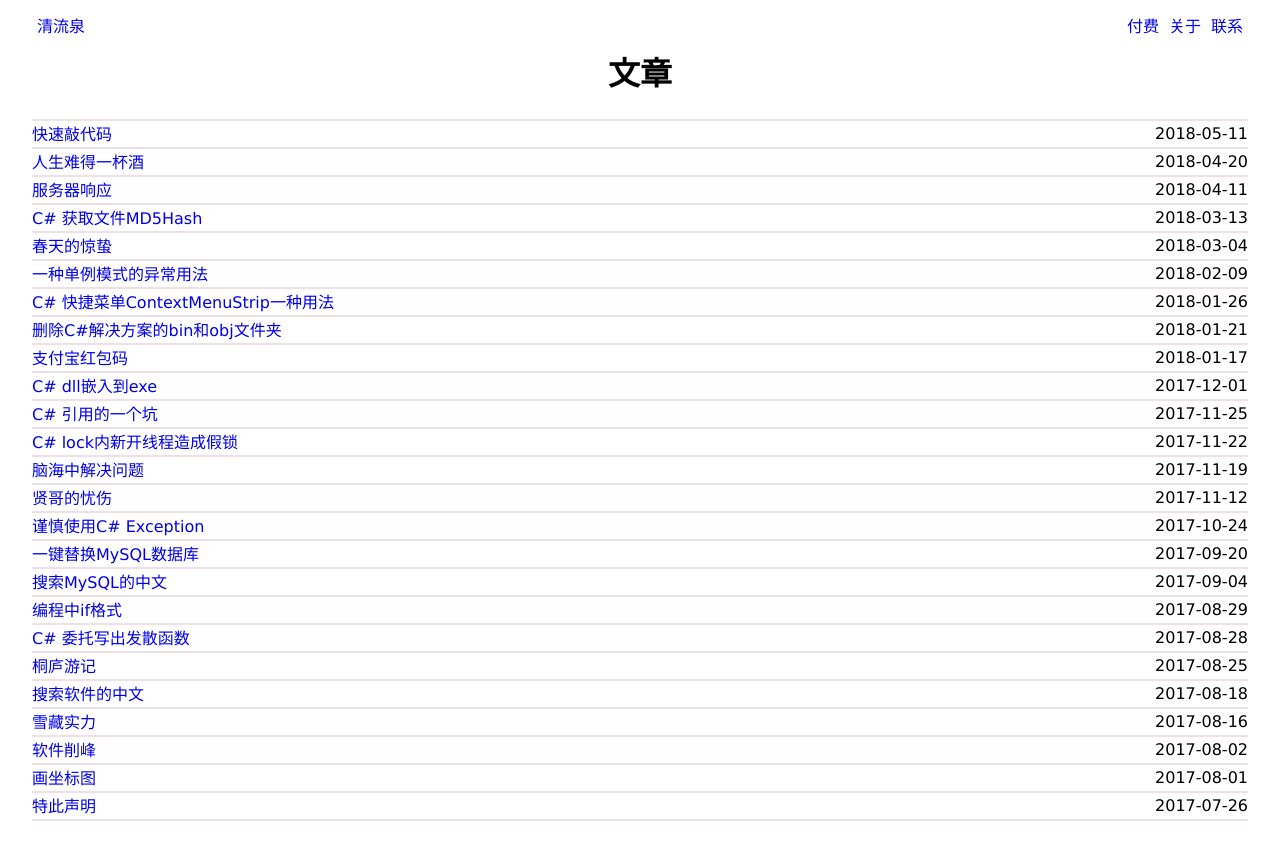
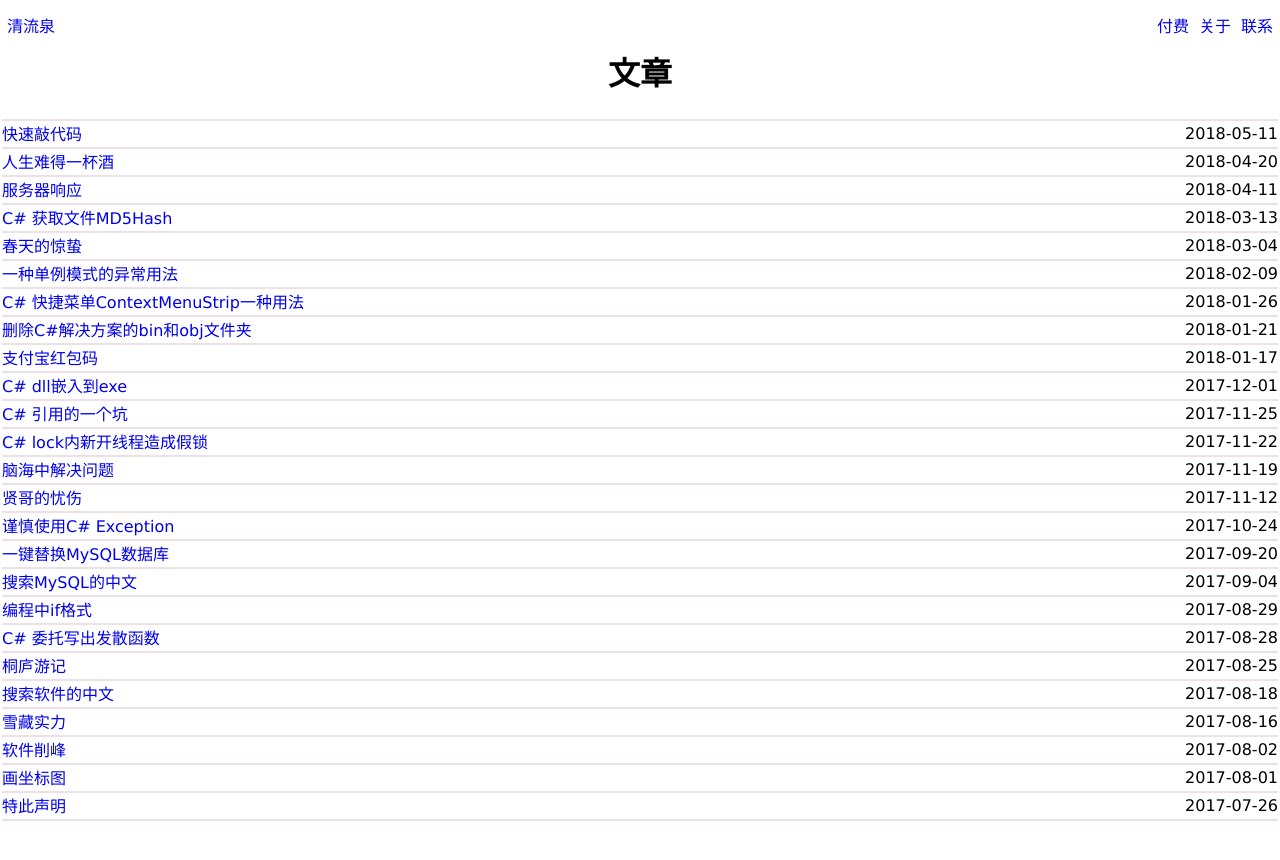
Before and after one commit to yinyongxian/yinyongxian.github.io, a Jekyll site: the page built from index.html, in a window 1280 px wide. Shown: the top 860 px of the page. Built offline with Jekyll 4.4.1, drawn with Linux system fonts in a browser that asks for light colours.

Commit message:
页面边距2px

```diff
--- a/Media/style/main.css
+++ b/Media/style/main.css
@@ -3,8 +3,8 @@
 
 body {
     font-family:"lucida grande", "lucida sans unicode", lucida, helvetica, "Hiragino Sans GB", "Microsoft YaHei", "WenQuanYi Micro Hei", sans-serif;
-	margin-left: 2em;
-	margin-right: 2em;
+	margin-left: 2px;
+	margin-right: 2px;
 }
 
 P {
```
